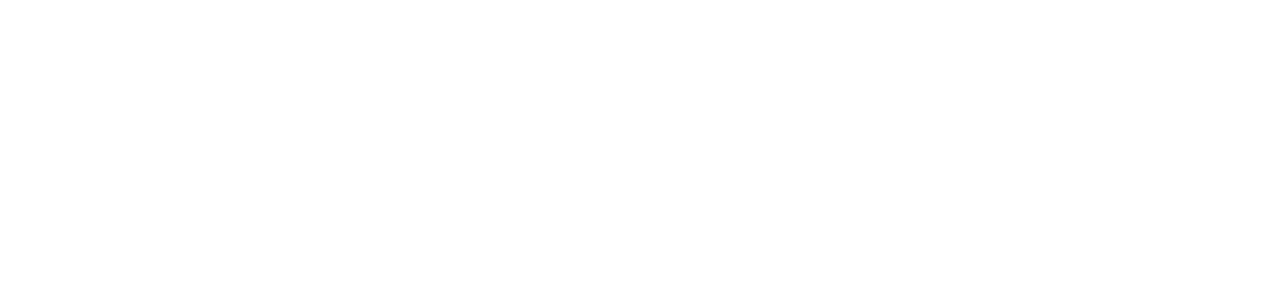
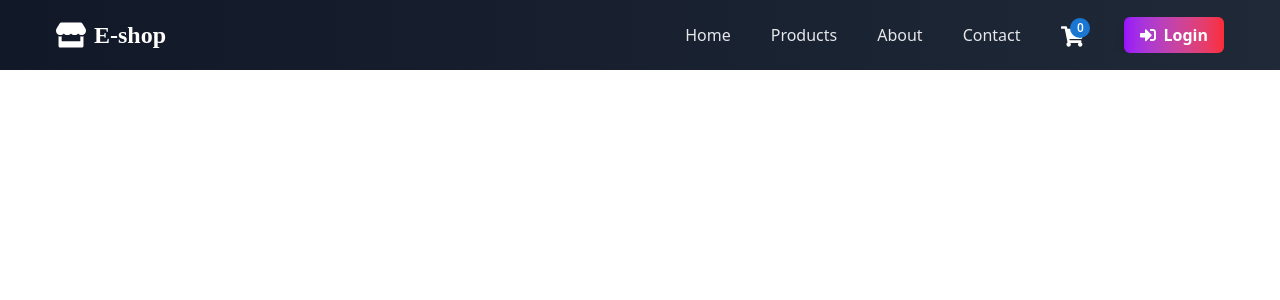
Before and after one commit to Sailesh-developer/Ecommerce-UI, a React (Vite) app: page /cart in a window 1280 px wide. Before the commit this address had no page. Shown: the top 300 px of the page. Built offline with nearby package versions, Linux system fonts and the light colour scheme.

Commit message:
Navbar addition

```diff
--- a/src/App.jsx
+++ b/src/App.jsx
@@ -2,6 +2,7 @@
 import Products from './components/products/Products';
 import './index.css';
 import Home from './components/home/Home';
+import Navbar from './components/shared/Navbar';
 
 
 function App() {
@@ -9,6 +10,7 @@
 
   return (
   <Router>
+    <Navbar />
     <Routes>
       <Route path='/' element={<Home/>}/>
       <Route path='/products' element={<Products/>}/>
--- /dev/null
+++ b/src/components/shared/Navbar.jsx
@@ -0,0 +1,88 @@
+import { Badge } from "@mui/material";
+import { FaShoppingCart, FaSignInAlt, FaStore } from "react-icons/fa";
+import { Link, useLocation } from "react-router-dom";
+import { useState } from "react";
+import { IoIosMenu } from "react-icons/io";
+import { RxCross2 } from "react-icons/rx";
+
+const Navbar = () => {
+
+    const path = useLocation().pathname;
+    const [navbarOpen, setNavbarOpen] = useState(false)
+
+    return(
+        <div className="h-[70px] bg-custom-gradient text-white z-50 flex items-center sticky top-0">
+          <div className="lg:px-14 sm:px-8 px-4 w-full flex justify-between">
+              <Link to="/" className="flex items-center text-2xl font-bold">
+                   <FaStore className="mr-2 text-3xl" />
+                   <span className="font-[Poppins]">E-shop</span>
+              </Link>
+              <ul className={`flex sm:gap-10 gap-4 sm:items-center  text-slate-800 sm:static absolute left-0 top-[70px] sm:shadow-none shadow-md ${
+            navbarOpen ? "h-fit sm:pb-0 pb-5" : "h-0 overflow-hidden"
+          }  transition-all duration-100 sm:h-fit sm:bg-none bg-custom-gradient   text-white sm:w-fit w-full sm:flex-row flex-col px-4 sm:px-0`}>
+                <li className="font-[500] transition-all duration-150">
+                    <Link className={`${path === "/" ? "text-white font-semibold" : "text-gray-200"}`} to="/">
+                        Home
+                    </Link>
+                </li>
+
+                <li className="font-[500] transition-all duration-150">
+                    <Link className={`${path === "/products" ? "text-white font-semibold" : "text-gray-200"}`} to="/products">
+                        Products
+                    </Link>
+                </li>
+
+                <li className="font-[500] transition-all duration-150">
+                    <Link className={`${path === "/about" ? "text-white font-semibold" : "text-gray-200"}`} to="/about">
+                        About
+                    </Link>
+                </li>
+
+                <li className="font-[500] transition-all duration-150">
+                    <Link className={`${path === "/contact" ? "text-white font-semibold" : "text-gray-200"}`} to="/contact">
+                        Contact
+                    </Link>
+                </li>
+
+                <li className="font-[500] transition-all duration-150">
+                    <Link className={`${path === "/cart" ? "text-white font-semibold" : "text-gray-200"}`} to="/cart">
+                        <Badge
+                         showZero
+                         badgeContent={0}
+                         color="primary"
+                         overlap="circular"
+                         anchorOrigin={{vertical: 'top', horizontal: 'right', }}
+                        >
+
+                            <FaShoppingCart size={23} />
+                            </Badge>
+                    </Link>
+                </li>
+
+                <li className="font-[500] transition-all duration-150">
+                    <Link className="flex items-center space-x-2 px-4 py-[6px]
+                    bg-gradient-to-r from-purple-600 to-red-500
+                    text-white font-semibold rounded-md shadow-lg
+                    hover:from-purple-500 hover:to-red-400 transition
+                    duration-300 ease-in-out transform ">
+                      <FaSignInAlt />
+                      <span>Login</span>
+                    </Link>
+                </li>
+              </ul>
+              <button onClick={() => setNavbarOpen(!navbarOpen)}
+                className="sm:hidden flex items-center sm:mt-0 mt-2"
+                >
+                 {navbarOpen ? (
+                      <RxCross2 className = "text-white text-3xl" />
+                 ) : (
+                      <IoIosMenu className = "text-white text-3xl" />
+                 )}
+              </button>
+          </div>
+        </div>
+    )
+}
+
+
+export default Navbar;
```
